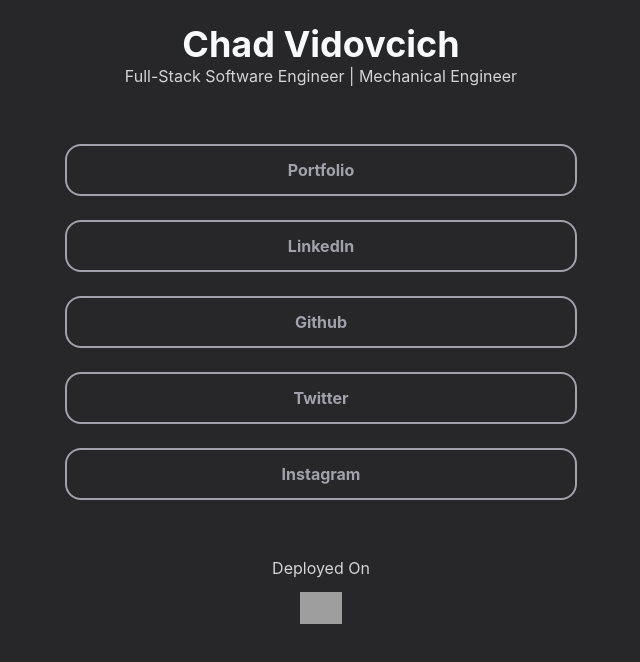
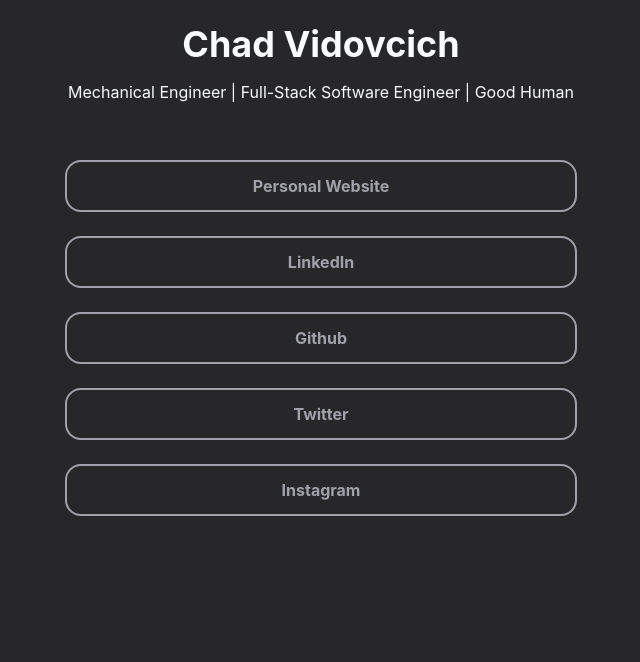
Before and after one commit to chadvidovcich/cyclic-link-share, a React (Create React App) app: page / in a window 1280 px wide. Shown: the top 662 px of the page, without its empty margins (319-959 px from the left). Built offline with nearby package versions, Linux system fonts and the light colour scheme; grey boxes are pictures that could not be loaded.

Commit message:
fix: migrate out of cyclic

```diff
--- a/src/App.jsx
+++ b/src/App.jsx
@@ -4,16 +4,16 @@
 
 import Header from './components/Header';
 import Links from './components/Link';
-import Footer from './components/Footer';
+// import Footer from './components/Footer';
 
 function App() {
-  return (
-    <div className="App">
-      <Header />
-      <Links />
-      <Footer />
-    </div>
-  );
+	return (
+		<div className='App'>
+			<Header />
+			<Links />
+			{/* <Footer /> */}
+		</div>
+	);
 }
 
 export default App;
--- a/src/components/Header.jsx
+++ b/src/components/Header.jsx
@@ -14,12 +14,12 @@
 `;
 
 function Header() {
-  return (
-    <HeaderStyles>
-      <h1 className="text-4xl font-bold text-slate-50 ">Chad Vidovcich</h1>
-      <p className="">Full-Stack Software Engineer | Mechanical Engineer</p>
-    </HeaderStyles>
-  );
+	return (
+		<HeaderStyles>
+			<h1 className='text-4xl font-bold text-slate-50 pb-4'>Chad Vidovcich</h1>
+			<p className='text-slate-50'>Mechanical Engineer | Full-Stack Software Engineer | Good Human</p>
+		</HeaderStyles>
+	);
 }
 
 export default Header;
--- a/src/components/links.json
+++ b/src/components/links.json
@@ -1,6 +1,6 @@
 [
 	{
-    "title": "Portfolio",
+		"title": "Personal Website",
 		"url": "https://www.chadvidovcich.com",
 		"emoji": ""
 	},
```
Also changed, not shown: src/components/Link.jsx (+5 -13 lines). Lines whose indentation alone changed are shown as unchanged.
